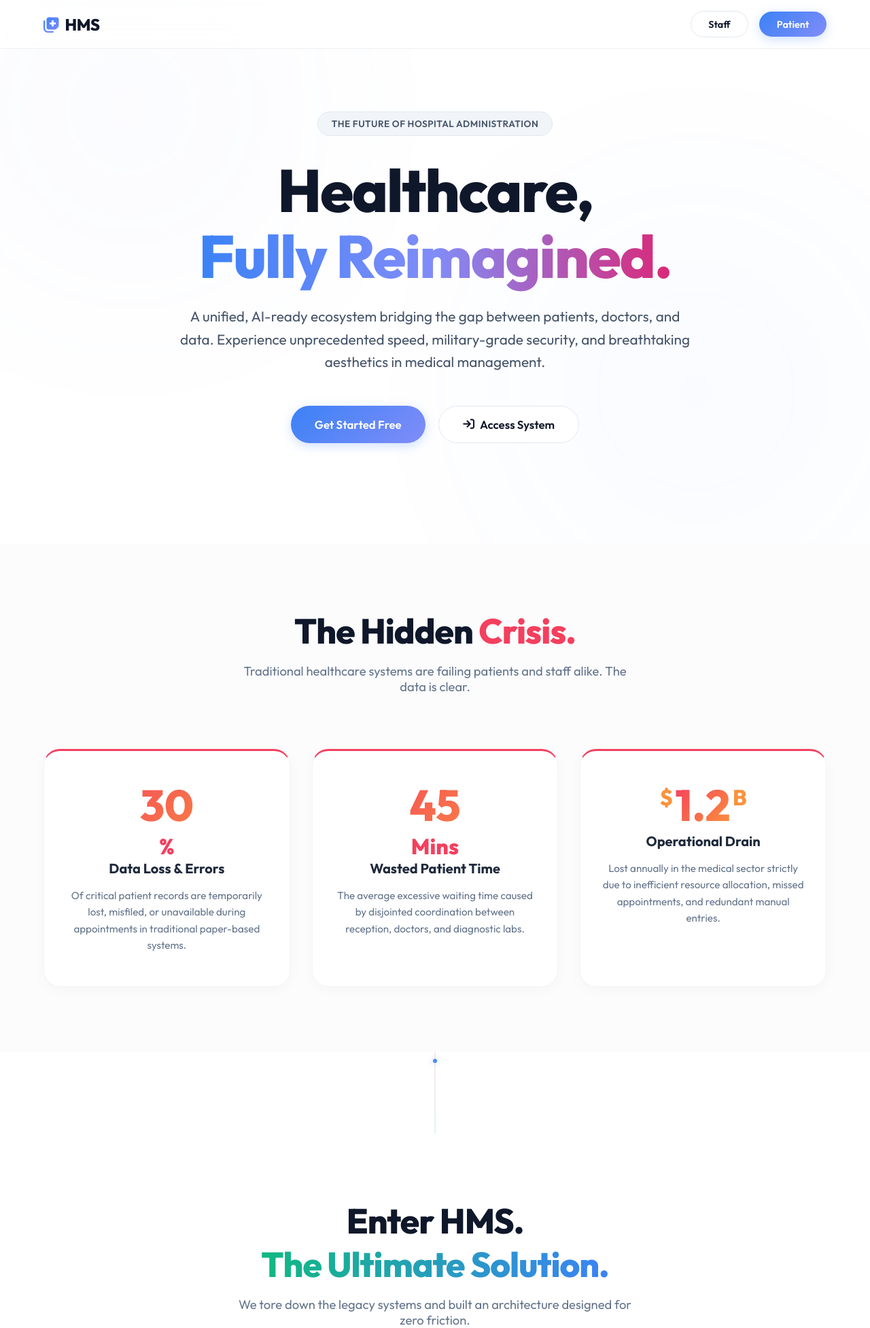
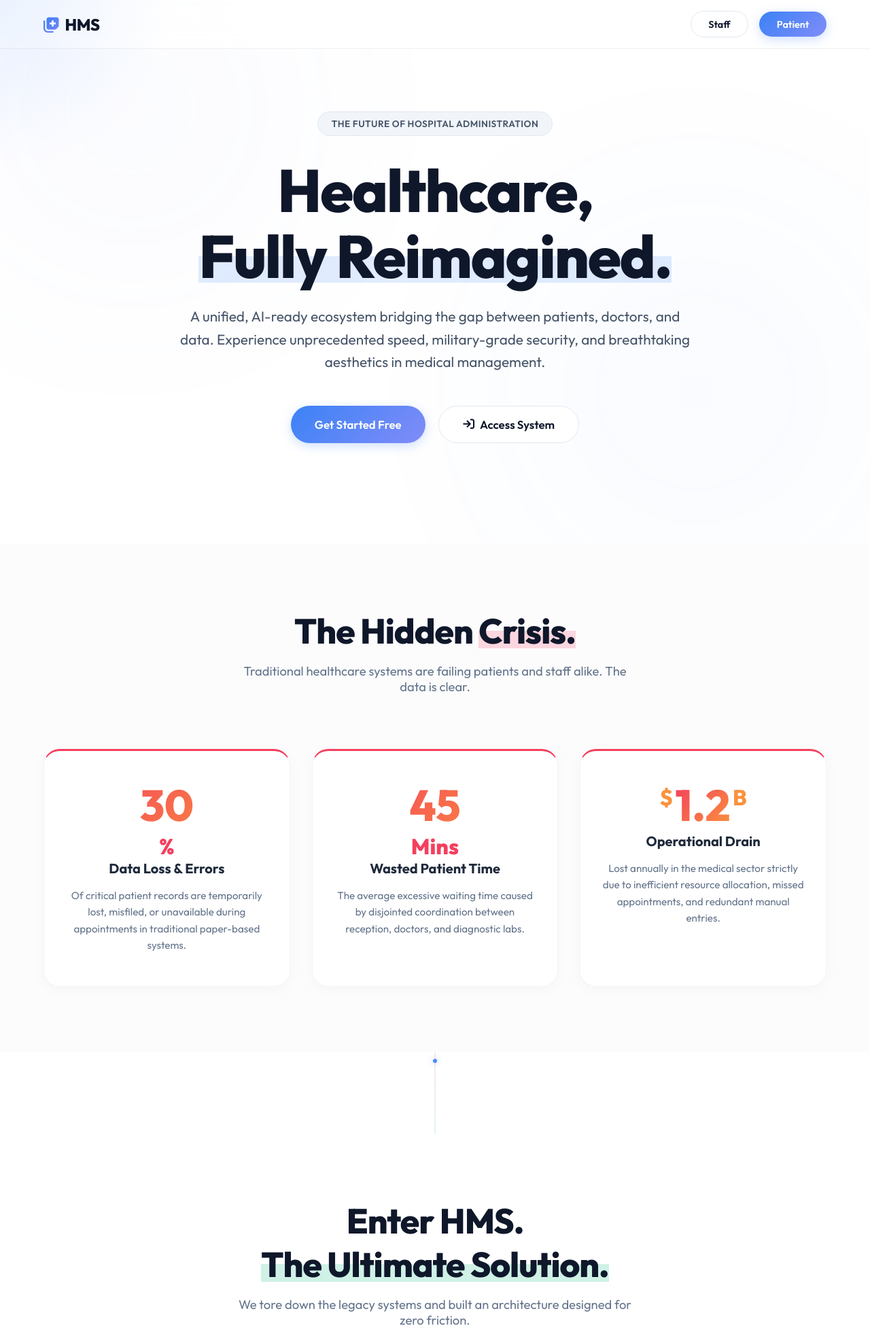
Before and after one commit to 23f2003556/Hospital-Management-System, a Python web app: template templates/index.html in a window 1280 px wide. Shown: the top 1954 px of the page at 68% size. Run offline with Jinja, Linux system fonts and the light colour scheme; the template is opened without the code that fills it, so the values that code supplies are empty.

Commit message:
Advanced interactivity: 3D tilt, cursor spotlight, magnetic buttons, and marker highlights

```diff
--- a/templates/index.html
+++ b/templates/index.html
@@ -439,11 +439,56 @@
             .action-buttons { flex-direction: column; width: 100%; max-width: 320px; }
             .btn-lg { width: 100%; }
             .hero h1 { font-size: 3rem; }
+            #cursor-spotlight { display: none; }
+        }
+
+        /* Cursor Spotlight Effect */
+        #cursor-spotlight {
+            position: fixed;
+            width: 500px;
+            height: 500px;
+            background: radial-gradient(circle, rgba(59, 130, 246, 0.1) 0%, rgba(255, 255, 255, 0) 70%);
+            border-radius: 50%;
+            pointer-events: none;
+            z-index: 9999;
+            transform: translate(-50%, -50%);
+            mix-blend-mode: multiply;
+        }
+
+        /* Marker Underline Animation */
+        .marker-underline {
+            position: relative;
+            display: inline-block;
+        }
+        .marker-underline::after {
+            content: '';
+            position: absolute;
+            bottom: 10%;
+            left: 0;
+            width: 0;
+            height: 40%;
+            background: rgba(59, 130, 246, 0.15);
+            z-index: -1;
+            transition: width 1.2s cubic-bezier(0.2, 0.8, 0.2, 1);
+        }
+        .marker-underline.active::after {
+            width: 100%;
+        }
+        .marker-red::after { background: rgba(244, 63, 94, 0.2); }
+        .marker-emerald::after { background: rgba(16, 185, 129, 0.2); }
+
+        /* Icon Micro-animations */
+        .feature-item:hover .feature-icon-wrapper i {
+            animation: icon-bounce 0.6s ease infinite alternate;
+        }
+        @keyframes icon-bounce {
+            to { transform: translateY(-5px) scale(1.1); }
         }
     </style>
 </head>
 <body>
 
+    <div id="cursor-spotlight"></div>
     <div class="ambient-glow" id="glow-1"></div>
     <div class="ambient-glow" id="glow-2"></div>
 
@@ -459,37 +504,37 @@
 
     <section class="hero">
         <div class="pill">The Future of Hospital Administration</div>
-        <h1>Healthcare,<br><span class="gradient-text">Fully Reimagined.</span></h1>
+        <h1>Healthcare,<br><span class="marker-underline active">Fully Reimagined.</span></h1>
         <p>A unified, AI-ready ecosystem bridging the gap between patients, doctors, and data. Experience unprecedented speed, military-grade security, and breathtaking aesthetics in medical management.</p>
 
         <div class="action-buttons">
-            <a href="{{ url_for('register') }}" class="btn btn-primary btn-lg">Get Started Free</a>
-            <a href="{{ url_for('login') }}" class="btn btn-outline btn-lg"><i class="fa-solid fa-arrow-right-to-bracket" style="margin-right: 8px;"></i> Access System</a>
+            <a href="{{ url_for('register') }}" class="btn btn-primary btn-lg magnetic">Get Started Free</a>
+            <a href="{{ url_for('login') }}" class="btn btn-outline btn-lg magnetic"><i class="fa-solid fa-arrow-right-to-bracket" style="margin-right: 8px;"></i> Access System</a>
         </div>
     </section>
 
     <section class="problem-section">
         <div class="section-header reveal">
-            <h2>The Hidden <span class="text-rose">Crisis.</span></h2>
+            <h2>The Hidden <span class="marker-underline marker-red active">Crisis.</span></h2>
             <p>Traditional healthcare systems are failing patients and staff alike. The data is clear.</p>
         </div>
 
         <div class="stats-grid">
-            <div class="stat-card reveal">
+            <div class="stat-card reveal tilt">
                 <div class="stat-number" data-target="30">0</div>
                 <span style="font-size: 2rem; color: #f43f5e; font-weight: 800; vertical-align: top;">%</span>
                 <h3>Data Loss & Errors</h3>
                 <p>Of critical patient records are temporarily lost, misfiled, or unavailable during appointments in traditional paper-based systems.</p>
             </div>
 
-            <div class="stat-card reveal" style="transition-delay: 0.1s;">
+            <div class="stat-card reveal tilt" style="transition-delay: 0.1s;">
                 <div class="stat-number" data-target="45">0</div>
                 <span style="font-size: 2rem; color: #f43f5e; font-weight: 800; vertical-align: top;">Mins</span>
                 <h3>Wasted Patient Time</h3>
                 <p>The average excessive waiting time caused by disjointed coordination between reception, doctors, and diagnostic labs.</p>
             </div>
 
-            <div class="stat-card reveal" style="transition-delay: 0.2s;">
+            <div class="stat-card reveal tilt" style="transition-delay: 0.2s;">
                 <span style="font-size: 2rem; color: #fb923c; font-weight: 800; vertical-align: top;">$</span>
                 <div class="stat-number" style="display:inline-block;" data-target="1.2">0.0</div>
                 <span style="font-size: 2rem; color: #fb923c; font-weight: 800; vertical-align: top;">B</span>
@@ -503,12 +548,12 @@
 
     <section class="solution-section">
         <div class="section-header reveal">
-            <h2>Enter HMS. <br><span class="text-emerald">The Ultimate Solution.</span></h2>
+            <h2>Enter HMS. <br><span class="marker-underline marker-emerald active">The Ultimate Solution.</span></h2>
             <p>We tore down the legacy systems and built an architecture designed for zero friction.</p>
         </div>
 
         <div class="features-grid">
-            <div class="feature-item reveal">
+            <div class="feature-item reveal tilt">
                 <div class="feature-icon-wrapper">
                     <i class="fa-solid fa-database"></i>
                 </div>
@@ -516,7 +561,7 @@
                 <p>Say goodbye to lost files. Every prescription, test result, and medical history is securely encrypted and accessible instantly by authorized personnel.</p>
             </div>
 
-            <div class="feature-item reveal" style="transition-delay: 0.1s;">
+            <div class="feature-item reveal tilt" style="transition-delay: 0.1s;">
                 <div class="feature-icon-wrapper">
                     <i class="fa-solid fa-bolt"></i>
                 </div>
@@ -524,7 +569,7 @@
                 <p>Our smart allocation engine matches patients with available specialists in milliseconds, entirely eliminating scheduling overlaps and reducing wait times to zero.</p>
             </div>
 
-            <div class="feature-item reveal" style="transition-delay: 0.2s;">
+            <div class="feature-item reveal tilt" style="transition-delay: 0.2s;">
                 <div class="feature-icon-wrapper">
                     <i class="fa-solid fa-chart-line"></i>
                 </div>
@@ -532,7 +577,7 @@
                 <p>Hospital administrators gain god-view access to resource utilization, doctor availability, and patient influx, allowing for immediate optimization of hospital operations.</p>
             </div>
 
-            <div class="feature-item reveal" style="transition-delay: 0.3s;">
+            <div class="feature-item reveal tilt" style="transition-delay: 0.3s;">
                 <div class="feature-icon-wrapper">
                     <i class="fa-solid fa-shield-halved"></i>
                 </div>
@@ -552,79 +597,96 @@
     </footer>
 
     <script>
-        // Interactive Scroll Logic
         document.addEventListener("DOMContentLoaded", () => {
 
-            // 1. Reveal Animations on Scroll
+            // 1. Reveal Animations & Number Counting
             const revealElements = document.querySelectorAll(".reveal");
-
-            const revealOptions = {
-                threshold: 0.15,
-                rootMargin: "0px 0px -50px 0px"
-            };
-
-            const revealObserver = new IntersectionObserver((entries, observer) => {
+            const revealObserver = new IntersectionObserver((entries) => {
                 entries.forEach(entry => {
                     if (entry.isIntersecting) {
                         entry.target.classList.add("active");
 
-                        // If it's a stat card, trigger number counting
+                        // Marker Animation
+                        const marker = entry.target.querySelector('.marker-underline');
+                        if (marker) marker.classList.add('active');
+
                         if(entry.target.classList.contains('stat-card')) {
                             const numberElement = entry.target.querySelector('.stat-number');
                             if(numberElement && !numberElement.classList.contains('counted')) {
                                 const target = parseFloat(numberElement.getAttribute('data-target'));
-                                const isFloat = target % 1 !== 0; // Check if it's decimal (like 1.2)
-                                animateValue(numberElement, 0, target, 2000, isFloat);
+                                animateValue(numberElement, 0, target, 2000, target % 1 !== 0);
                                 numberElement.classList.add('counted');
                             }
                         }
-
-                        // Optional: Unobserve if you only want it to animate once
-                        // observer.unobserve(entry.target);
                     }
                 });
-            }, revealOptions);
+            }, { threshold: 0.15 });
 
             revealElements.forEach(el => revealObserver.observe(el));
 
-
-            // 2. Number Counting Animation Function
             function animateValue(obj, start, end, duration, isFloat) {
                 let startTimestamp = null;
                 const step = (timestamp) => {
                     if (!startTimestamp) startTimestamp = timestamp;
                     const progress = Math.min((timestamp - startTimestamp) / duration, 1);
-
-                    // Add easing (easeOutQuart)
                     const easeProgress = 1 - Math.pow(1 - progress, 4);
-
                     const currentVal = start + easeProgress * (end - start);
-
-                    if(isFloat) {
-                        obj.innerHTML = currentVal.toFixed(1);
-                    } else {
-                        obj.innerHTML = Math.floor(currentVal);
-                    }
-
-                    if (progress < 1) {
-                        window.requestAnimationFrame(step);
-                    } else {
-                        obj.innerHTML = end; // Ensure exact final value
-                    }
+                    obj.innerHTML = isFloat ? currentVal.toFixed(1) : Math.floor(currentVal);
+                    if (progress < 1) window.requestAnimationFrame(step);
+                    else obj.innerHTML = end;
                 };
                 window.requestAnimationFrame(step);
             }
 
-            // 3. Dynamic Ambient Glow Following Scroll (subtle parallax)
+            // 2. Cursor Spotlight
+            const spotlight = document.getElementById('cursor-spotlight');
+            document.addEventListener('mousemove', (e) => {
+                if(spotlight) {
+                    spotlight.style.left = e.clientX + 'px';
+                    spotlight.style.top = e.clientY + 'px';
+                }
+            });
+
+            // 3. 3D Tilt Effect
+            const tiles = document.querySelectorAll('.tilt');
+            tiles.forEach(tile => {
+                tile.addEventListener('mousemove', (e) => {
+                    const rect = tile.getBoundingClientRect();
+                    const x = e.clientX - rect.left;
+                    const y = e.clientY - rect.top;
+                    const centerX = rect.width / 2;
+                    const centerY = rect.height / 2;
+                    const rotateX = (y - centerY) / 8;
+                    const rotateY = (centerX - x) / 8;
+                    tile.style.transform = `perspective(1000px) rotateX(${rotateX}deg) rotateY(${rotateY}deg) translateY(-10px) scale(1.02)`;
+                });
+                tile.addEventListener('mouseleave', () => {
+                    tile.style.transform = `perspective(1000px) rotateX(0deg) rotateY(0deg) translateY(0) scale(1)`;
+                });
+            });
+
+            // 4. Magnetic Buttons
+            const magnetics = document.querySelectorAll('.magnetic');
+            magnetics.forEach(btn => {
+                btn.addEventListener('mousemove', (e) => {
+                    const rect = btn.getBoundingClientRect();
+                    const x = e.clientX - rect.left - rect.width / 2;
+                    const y = e.clientY - rect.top - rect.height / 2;
+                    btn.style.transform = `translate(${x * 0.3}px, ${y * 0.3}px)`;
+                });
+                btn.addEventListener('mouseleave', () => {
+                    btn.style.transform = `translate(0, 0)`;
+                });
+            });
+
+            // 5. Parallax Glows
             const glow1 = document.getElementById('glow-1');
             const glow2 = document.getElementById('glow-2');
-
             window.addEventListener('scroll', () => {
                 const scrolled = window.scrollY;
                 if(glow1) glow1.style.transform = `translateY(${scrolled * 0.1}px)`;
                 if(glow2) glow2.style.transform = `translateY(${scrolled * 0.15}px)`;
             });
-
         });
     </script>
 </body>
```
